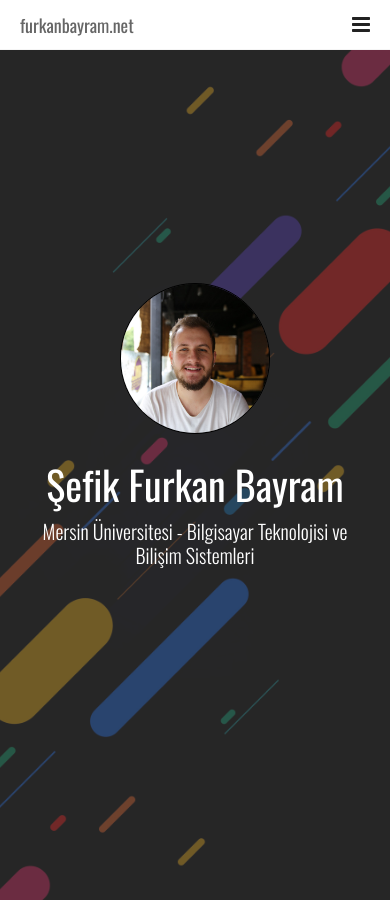
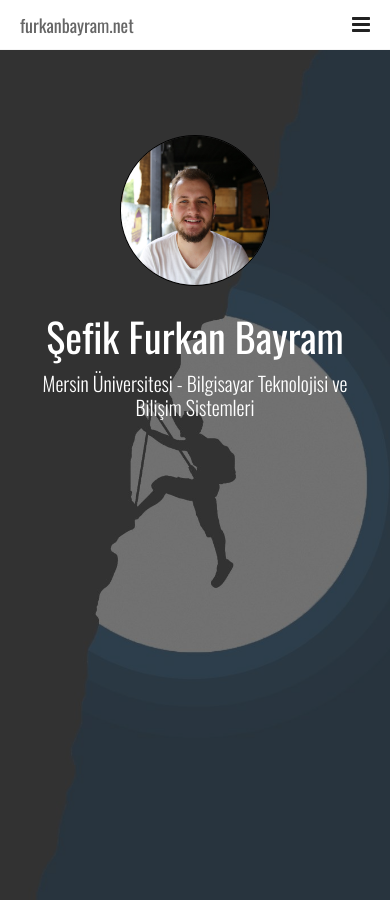
Before and after one commit to furkanbayram2/furkanbayram2.github.io, a Jekyll site: the page built from index.html, in a window 390 px wide. Built offline with Jekyll 4.4.1, drawn with Linux system fonts in a browser that asks for light colours; nearby versions of some CDN libraries; library files that are not in the unit come from our copies; the list of posts is cut into pages by our own code.

Commit message:
Mobil görünümde anasayfa düzenlendi.

```diff
--- a/index.html
+++ b/index.html
@@ -10,6 +10,7 @@ redirect_from:
       <div class="preloader-animation">
         <div class="dot1"></div>
         <div class="dot2"></div>
+        <
       </div>
     </div>
     <!-- /Loading animation -->
@@ -92,7 +93,7 @@ redirect_from:
                 <div class="mask"></div>
               </div>
               <div class="home-page-block">
-                <div class="v-align">
+                <div class="v-align mobile-pad">
                     <div class="my-photo my-photo-mobile hidden-md hidden-lg">
                         <img src="static/images/profileImage.jpg" alt="image">
                         <div class="mask"></div>
--- a/static/css/main.css
+++ b/static/css/main.css
@@ -2121,8 +2121,14 @@ blockquote {
 }
 
 @media screen and (max-width: 480px) {
+  .v-align{
+    display: block;
+    padding-top:30px;
+  }
+
+
   .myBackground{
-    background-image: url(./../images/bg-mobile.jpg) !important;
+    background-image: url(./../images/bg-mobile2.jpeg) !important;
   }
   .home-page-block {
     height: 75vh !important;
```
Also changed, not shown: static/images/Abstract-wallpaper-11319695.jpg (added), static/images/bg-mobile2.jpeg (added), static/images/bg-mobile3.jpg (added), 7 other files.
